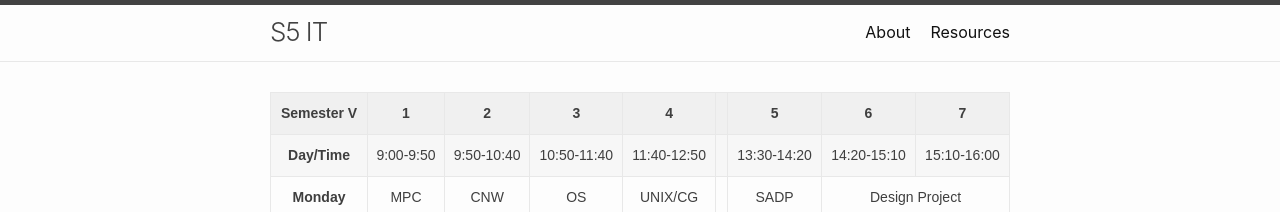
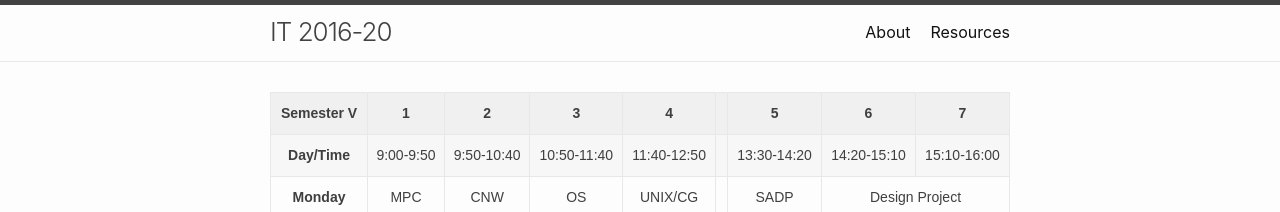
Before and after one commit to IT-GECBH/2020, a Jekyll site: the page built from index.md, in a window 1280 px wide. Shown: the top 212 px of the page. Built offline with Jekyll 4.4.1, drawn with Linux system fonts in a browser that asks for light colours.

Commit message:
Update _config.yml

```diff
--- a/_config.yml
+++ b/_config.yml
@@ -13,7 +13,7 @@
 # you will see them accessed via {{ site.title }}, {{ site.email }}, and so on.
 # You can create any custom variable you would like, and they will be accessible
 # in the templates via {{ site.myvariable }}.
-title: S5 IT
+title: IT 2016-20
 email:
 description: >- # this means to ignore newlines until "baseurl:"
   Department of Information Technology
```
